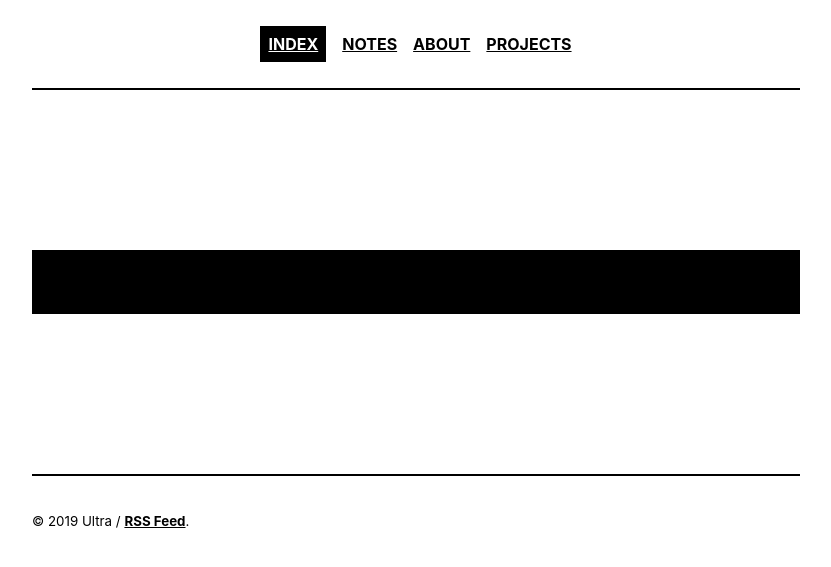
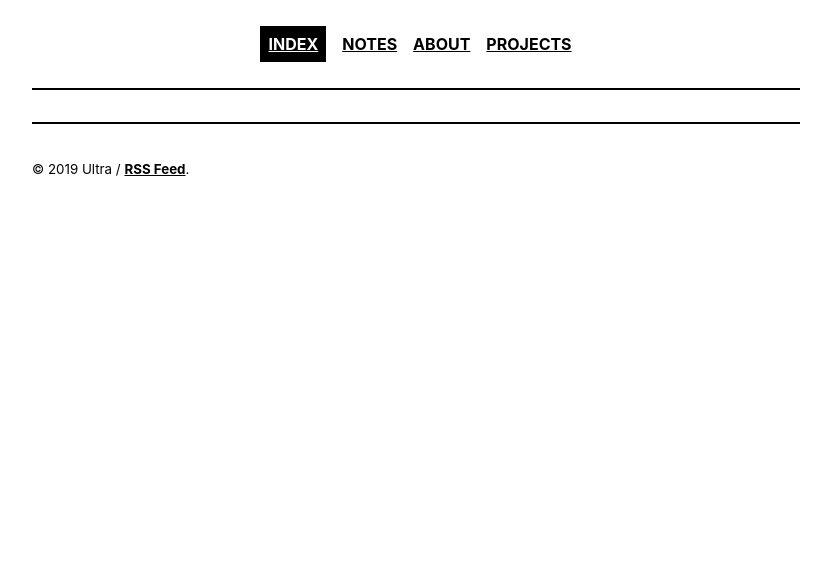
Before and after one commit to morgunova-katya/morgunova-katya.github.io, a Jekyll site: the page built from index.html, in a window 1280 px wide. Shown: the top 567 px of the page, without its empty margins (224-1055 px from the left). Built offline with Jekyll 4.4.1, drawn with Linux system fonts in a browser that asks for light colours; the list of posts is cut into pages by our own code.

Commit message:
Update index.html

```diff
--- a/index.html
+++ b/index.html
@@ -2,7 +2,3 @@
 layout: default
 title: Index
 ---
-
-  <article class="post index" role="article">
-  <h1 class="post-title">{{ Katya }}</h1>
-  </article>
```
